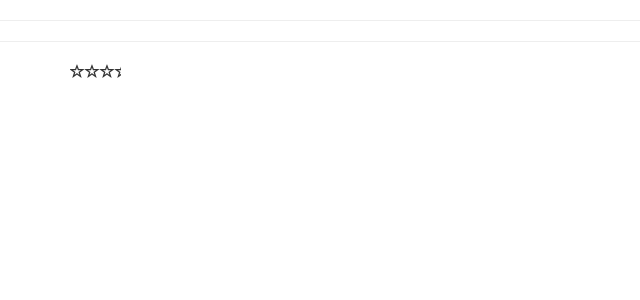
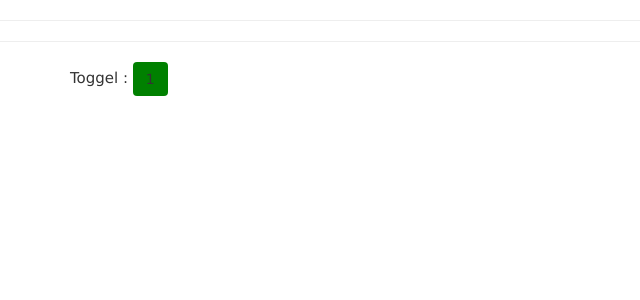
Before and after one commit to vivekjivani/swabhavRipo, an Angular app in the folder nodejs/angular7/welcome-app/: page / in a window 1280 px wide. Shown: the top 300 px of the page, without its empty margins (0-640 px from the left). Built offline with nearby package versions, Linux system fonts and the light colour scheme.

Commit message:
child component to master component binding is done

```diff
--- a/nodejs/angular7/welcome-app/src/app/toggelButton/toggelButtonComponent.ts
+++ b/nodejs/angular7/welcome-app/src/app/toggelButton/toggelButtonComponent.ts
@@ -1,4 +1,4 @@
-import { Component, OnInit, Input, Output } from '@angular/core';
+import { Component, OnInit, Input, Output, EventEmitter } from '@angular/core';
 
 @Component({
     templateUrl: './toggelButtonComponent.html',
@@ -6,7 +6,7 @@ import { Component, OnInit, Input, Output } from '@angular/core';
 })
 export class ToggelButtonComponent implements OnInit {
     @Input()
-    private state: number;
+    private state: number = 1;
     @Input()
     private textValue: string;
     @Input()
@@ -14,9 +14,11 @@ export class ToggelButtonComponent implements OnInit {
     @Input()
     private offColor: string;
     @Output()
+    stateChanged: EventEmitter<Number>;
     private color: string;
 
     constructor() {
+        this.stateChanged = new EventEmitter<Number>();
         console.log('Inside Constructor');
         console.log(this.textValue);
         console.log(this.onColor);
@@ -32,6 +34,7 @@ export class ToggelButtonComponent implements OnInit {
     }
 
     toggler() {
+        this.stateChanged.emit(this.state);
         this.state = (1 - this.state);
         if (this.color == this.onColor) {
             this.color = this.offColor;
--- a/nodejs/angular7/welcome-app/src/app/welcome/welcome.component.html
+++ b/nodejs/angular7/welcome-app/src/app/welcome/welcome.component.html
@@ -18,9 +18,9 @@
 <section hidden>
     <swabhav-ball-game></swabhav-ball-game>
 </section>
+<section>
+    <toggel-button [textValue]='"Toggel"' [offColor]='"red"' [onColor]='"green"' (stateChanged)='getDataFromChild($event)'></toggel-button>
+</section>
 <section hidden>
-    <toggel-button [textValue]='"Toggel"' [offColor]='"red"' [onColor]='"green"' [state]='"0"'></toggel-button>
+        <star-rating [starRating]='"3"'></star-rating>
 </section>
-<section>
-        <star-rating [starRating]='"3.5"'></star-rating>
-</section>
--- a/nodejs/angular7/welcome-app/src/app/welcome/welcome.component.ts
+++ b/nodejs/angular7/welcome-app/src/app/welcome/welcome.component.ts
@@ -6,7 +6,13 @@ import { Component } from "@angular/core";
     })
 export class WelcomeComponent {
     private message : string;
+    private childState : number;
     constructor(){
         this.message = 'Welcome to swabhav';
     }
+    getDataFromChild(e){
+        this.childState = e;
+        console.log('hi '+e);
+
+    }
 }
```
